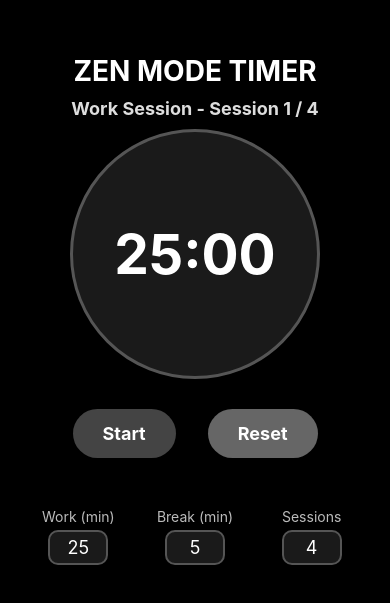
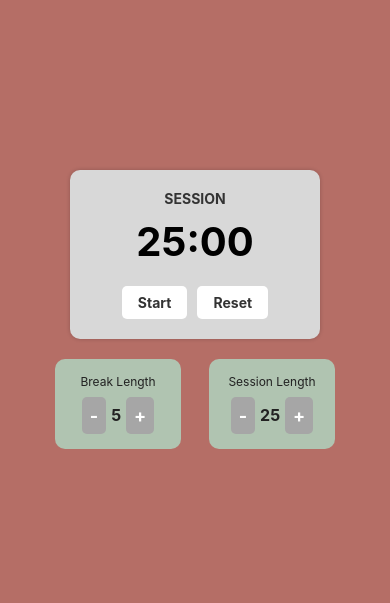
Before and after one commit to Abhishek-yadav-12/ZenMode, a React Native app: screen /PomodoroTimer in a window 390 px wide. Shown: the part 113-716 px from the top of the page. Built offline with nearby package versions, Linux system fonts and the light colour scheme.

Commit message:
FInal Clock Design

```diff
--- a/components/Clock.tsx
+++ b/components/Clock.tsx
@@ -18,21 +18,25 @@ const Clock = () => {
     };
   }, []);
 
-  // Ensure proper formatting and prevent errors
-  const formattedTime =
-    currentTime instanceof Date
-      ? currentTime.toLocaleTimeString("en-US", { hour: "2-digit", minute: "2-digit", second: "2-digit" })
-      : "00:00";
+  // Ensure proper formatting
+  const hours = currentTime.getHours().toString().padStart(2, "0");
+  const minutes = currentTime.getMinutes().toString().padStart(2, "0");
+  const seconds = currentTime.getSeconds().toString().padStart(2, "0");
 
-  const formattedDate =
-    currentTime instanceof Date
-      ? currentTime.toLocaleDateString("en-US", { weekday: "long", day: "2-digit", month: "long", year: "numeric" })
-      : "Unknown Date";
+  const formattedDate = currentTime.toLocaleDateString("en-US", {
+    weekday: "long",
+    day: "2-digit",
+    month: "long",
+    year: "numeric",
+  });
 
   return (
     <View style={styles.container}>
       <StatusBar hidden={true} />
-      <Text style={styles.time}>{formattedTime}</Text>
+      <Text style={styles.time}>
+        <Text style={styles.timeMain}>{hours}:{minutes}</Text>
+        <Text style={styles.timeSeconds}>:{seconds}</Text>
+      </Text>
       <Text style={styles.date}>{formattedDate}</Text>
     </View>
   );
@@ -43,19 +47,27 @@ const styles = StyleSheet.create({
     flex: 1,
     justifyContent: "center",
     alignItems: "center",
-    backgroundColor: "black",
+    backgroundColor: "#1C1C1C", // Darker shade for vintage screen effect
   },
   time: {
     fontSize: 150,
     fontWeight: "bold",
-    color: "white",
+    color: "#F4EDE3", // Slightly warm off-white for vintage effect
     textAlign: "center",
+    fontFamily: "monospace",
+  },
+  timeMain: {
+    color: "#F4EDE3", // Main time remains off-white
+  },
+  timeSeconds: {
+    color: "#FF9800", // Retro orange tint for seconds
   },
   date: {
     fontSize: 25,
-    color: "gray",
+    color: "#A9A9A9", // Muted gray for a soft vintage look
     marginTop: 10,
     textAlign: "center",
+    fontFamily: "monospace",
   },
 });
 
--- a/components/PomodoroTimer.tsx
+++ b/components/PomodoroTimer.tsx
@@ -1,18 +1,15 @@
 import React, { useState, useEffect } from 'react';
-import { View, Text, TouchableOpacity, StyleSheet, TextInput } from 'react-native';
+import { View, Text, TouchableOpacity, StyleSheet } from 'react-native';
 
 const PomodoroTimer = () => {
-  const [workTime, setWorkTime] = useState(25);
-  const [breakTime, setBreakTime] = useState(5);
-  const [sessions, setSessions] = useState(4);
-
-  const [timeLeft, setTimeLeft] = useState(workTime * 60);
+  const [sessionLength, setSessionLength] = useState(25);
+  const [breakLength, setBreakLength] = useState(5);
+  const [timeLeft, setTimeLeft] = useState(sessionLength * 60);
   const [isActive, setIsActive] = useState(false);
-  const [isWorkSession, setIsWorkSession] = useState(true);
-  const [currentSession, setCurrentSession] = useState(1);
+  const [isSession, setIsSession] = useState(true);
 
   useEffect(() => {
-    let interval = null;
+    let interval: any;
 
     if (isActive && timeLeft > 0) {
       interval = setInterval(() => {
@@ -20,22 +17,13 @@ const PomodoroTimer = () => {
       }, 1000);
     } else if (timeLeft === 0) {
       setIsActive(false);
-      if (currentSession < sessions * 2) {
-        setIsWorkSession(!isWorkSession);
-        setTimeLeft(isWorkSession ? breakTime * 60 : workTime * 60);
-        setCurrentSession((prev) => prev + 1);
-        setIsActive(true); // Automatically start the next session
-      } else {
-        setCurrentSession(1);
-        setIsWorkSession(true);
-        setTimeLeft(workTime * 60);
-      }
+      setIsSession(!isSession);
+      setTimeLeft(isSession ? breakLength * 60 : sessionLength * 60);
+      setIsActive(true);
     }
 
-    return () => {
-      if (interval) clearInterval(interval);
-    };
-  }, [isActive, timeLeft, isWorkSession, currentSession, sessions, workTime, breakTime]);
+    return () => clearInterval(interval);
+  }, [isActive, timeLeft, isSession, sessionLength, breakLength]);
 
   const formatTime = (seconds: number) => {
     const mins = Math.floor(seconds / 60);
@@ -43,71 +31,50 @@ const PomodoroTimer = () => {
     return `${mins.toString().padStart(2, '0')}:${secs.toString().padStart(2, '0')}`;
   };
 
-  const toggleTimer = () => setIsActive(!isActive);
-
-  const resetTimer = () => {
-    setIsActive(false);
-    setIsWorkSession(true);
-    setCurrentSession(1);
-    setTimeLeft(workTime * 60);
-  };
-
   return (
     <View style={styles.container}>
-      <Text style={styles.title}>Zen Mode Timer</Text>
-
-      <View style={styles.timerContainer}>
-        <Text style={[styles.sessionText, isWorkSession ? styles.workText : styles.breakText]}>
-          {isWorkSession ? 'Work Session' : 'Break Time'} - Session {Math.ceil(currentSession / 2)} / {sessions}
-        </Text>
-
-        <View style={styles.timerCircle}>
-          <Text style={styles.timerText}>{formatTime(timeLeft)}</Text>
+      <View style={styles.timerBox}>
+        <Text style={styles.sessionLabel}>SESSION</Text>
+        <Text style={styles.timer}>{formatTime(timeLeft)}</Text>
+        <View style={styles.buttonRow}>
+          <TouchableOpacity style={styles.controlButton} onPress={() => setIsActive(!isActive)}>
+            <Text style={styles.buttonText}>{isActive ? 'Pause' : 'Start'}</Text>
+          </TouchableOpacity>
+          <TouchableOpacity style={styles.controlButton} onPress={() => {
+            setIsActive(false);
+            setTimeLeft(sessionLength * 60);
+            setIsSession(true);
+          }}>
+            <Text style={styles.buttonText}>Reset</Text>
+          </TouchableOpacity>
         </View>
       </View>
 
-      <View style={styles.controls}>
-        <TouchableOpacity style={styles.button} onPress={toggleTimer}>
-          <Text style={styles.buttonText}>{isActive ? 'Pause' : 'Start'}</Text>
-        </TouchableOpacity>
-        <TouchableOpacity style={[styles.button, styles.resetButton]} onPress={resetTimer}>
-          <Text style={styles.buttonText}>Reset</Text>
-        </TouchableOpacity>
-      </View>
-
-      <View style={styles.inputContainer}>
-        <View style={styles.inputBox}>
-          <Text style={styles.label}>Work (min)</Text>
-          <TextInput
-            style={styles.input}
-            keyboardType="numeric"
-            value={workTime.toString()}
-            onChangeText={(val) => {
-              const newVal = parseInt(val) || 1;
-              setWorkTime(newVal);
-              setTimeLeft(newVal * 60);
-            }}
-          />
+      <View style={styles.lengthControls}>
+        <View style={styles.lengthBox}>
+          <Text style={styles.lengthLabel}>Break Length</Text>
+          <View style={styles.lengthControlRow}>
+            <TouchableOpacity onPress={() => setBreakLength((prev) => Math.max(prev - 1, 1))} style={styles.lengthButton}>
+              <Text style={styles.lengthButtonText}>-</Text>
+            </TouchableOpacity>
+            <Text style={styles.lengthValue}>{breakLength}</Text>
+            <TouchableOpacity onPress={() => setBreakLength((prev) => prev + 1)} style={styles.lengthButton}>
+              <Text style={styles.lengthButtonText}>+</Text>
+            </TouchableOpacity>
+          </View>
         </View>
 
-        <View style={styles.inputBox}>
-          <Text style={styles.label}>Break (min)</Text>
-          <TextInput
-            style={styles.input}
-            keyboardType="numeric"
-            value={breakTime.toString()}
-            onChangeText={(val) => setBreakTime(parseInt(val) || 1)}
-          />
-        </View>
-
-        <View style={styles.inputBox}>
-          <Text style={styles.label}>Sessions</Text>
-          <TextInput
-            style={styles.input}
-            keyboardType="numeric"
-            value={sessions.toString()}
-            onChangeText={(val) => setSessions(parseInt(val) || 1)}
-          />
+        <View style={styles.lengthBox}>
+          <Text style={styles.lengthLabel}>Session Length</Text>
+          <View style={styles.lengthControlRow}>
+            <TouchableOpacity onPress={() => setSessionLength((prev) => Math.max(prev - 1, 1))} style={styles.lengthButton}>
+              <Text style={styles.lengthButtonText}>-</Text>
+            </TouchableOpacity>
+            <Text style={styles.lengthValue}>{sessionLength}</Text>
+            <TouchableOpacity onPress={() => setSessionLength((prev) => prev + 1)} style={styles.lengthButton}>
+              <Text style={styles.lengthButtonText}>+</Text>
+            </TouchableOpacity>
+          </View>
         </View>
       </View>
     </View>
@@ -117,96 +84,87 @@ const PomodoroTimer = () => {
 const styles = StyleSheet.create({
   container: {
     flex: 1,
-    backgroundColor: '#000', // Black theme
+    backgroundColor: '#B56E66', // Soft vintage red background
     alignItems: 'center',
     justifyContent: 'center',
     padding: 20,
   },
-  title: {
-    fontSize: 28,
+  timerBox: {
+    backgroundColor: '#D8D8D8', // Light gray box
+    padding: 20,
+    borderRadius: 10,
+    alignItems: 'center',
+    width: 250,
+    shadowColor: '#000',
+    shadowOpacity: 0.2,
+    shadowRadius: 4,
+  },
+  sessionLabel: {
+    fontSize: 14,
     fontWeight: 'bold',
-    color: '#fff',
+    color: '#333',
     marginBottom: 10,
-    textTransform: 'uppercase',
   },
-  timerContainer: {
+  timer: {
+    fontSize: 40,
+    fontWeight: 'bold',
+    color: '#000',
+    marginBottom: 10,
+  },
+  buttonRow: {
+    flexDirection: 'row',
+    marginTop: 10,
+  },
+  controlButton: {
+    backgroundColor: '#FFF',
+    paddingVertical: 8,
+    paddingHorizontal: 16,
+    marginHorizontal: 5,
+    borderRadius: 5,
+    shadowOpacity: 0.1,
+  },
+  buttonText: {
+    fontSize: 14,
+    fontWeight: 'bold',
+    color: '#333',
+  },
+  lengthControls: {
+    flexDirection: 'row',
+    marginTop: 20,
+    justifyContent: 'space-between',
+    width: '80%',
+  },
+  lengthBox: {
     alignItems: 'center',
-    justifyContent: 'center',
-    marginBottom: 30,
+    backgroundColor: '#B0C4B1', // Greenish tint
+    padding: 15,
+    borderRadius: 10,
+    width: '45%',
   },
-  sessionText: {
+  lengthLabel: {
+    fontSize: 12,
+    color: '#222',
+    marginBottom: 8,
+  },
+  lengthControlRow: {
+    flexDirection: 'row',
+    alignItems: 'center',
+  },
+  lengthButton: {
+    backgroundColor: '#A6A6A6',
+    padding: 8,
+    borderRadius: 5,
+    marginHorizontal: 5,
+  },
+  lengthButtonText: {
     fontSize: 18,
     fontWeight: 'bold',
-    color: '#aaa',
-    marginBottom: 10,
+    color: '#FFF',
   },
-  workText: {
-    color: '#ddd',
-  },
-  breakText: {
-    color: '#888',
-  },
-  timerCircle: {
-    width: 250,
-    height: 250,
-    borderRadius: 125,
-    backgroundColor: '#1a1a1a',
-    justifyContent: 'center',
-    alignItems: 'center',
-    borderWidth: 3,
-    borderColor: '#555',
-  },
-  timerText: {
-    fontSize: 55,
+  lengthValue: {
+    fontSize: 16,
     fontWeight: 'bold',
-    color: '#fff',
-  },
-  controls: {
-    flexDirection: 'row',
-    justifyContent: 'space-between',
-    width: '70%',
-    marginBottom: 30,
-  },
-  button: {
-    backgroundColor: '#444',
-    paddingVertical: 14,
-    paddingHorizontal: 30,
-    borderRadius: 30,
-  },
-  resetButton: {
-    backgroundColor: '#666',
-  },
-  buttonText: {
-    fontSize: 18,
-    fontWeight: 'bold',
-    color: '#fff',
-  },
-  inputContainer: {
-    flexDirection: 'row',
-    justifyContent: 'space-around',
-    width: '100%',
-    marginTop: 20,
-  },
-  inputBox: {
-    alignItems: 'center',
-    width: '30%',
-  },
-  label: {
-    fontSize: 14,
-    color: '#bbb',
-    marginBottom: 5,
-  },
-  input: {
-    backgroundColor: '#1a1a1a',
-    color: '#fff',
-    fontSize: 18,
-    textAlign: 'center',
-    paddingHorizontal: 10,
-    paddingVertical: 5,
-    borderRadius: 10,
-    width: 60,
-    borderColor: '#555',
-    borderWidth: 2,
+    color: '#222',
   },
 });
 
```
